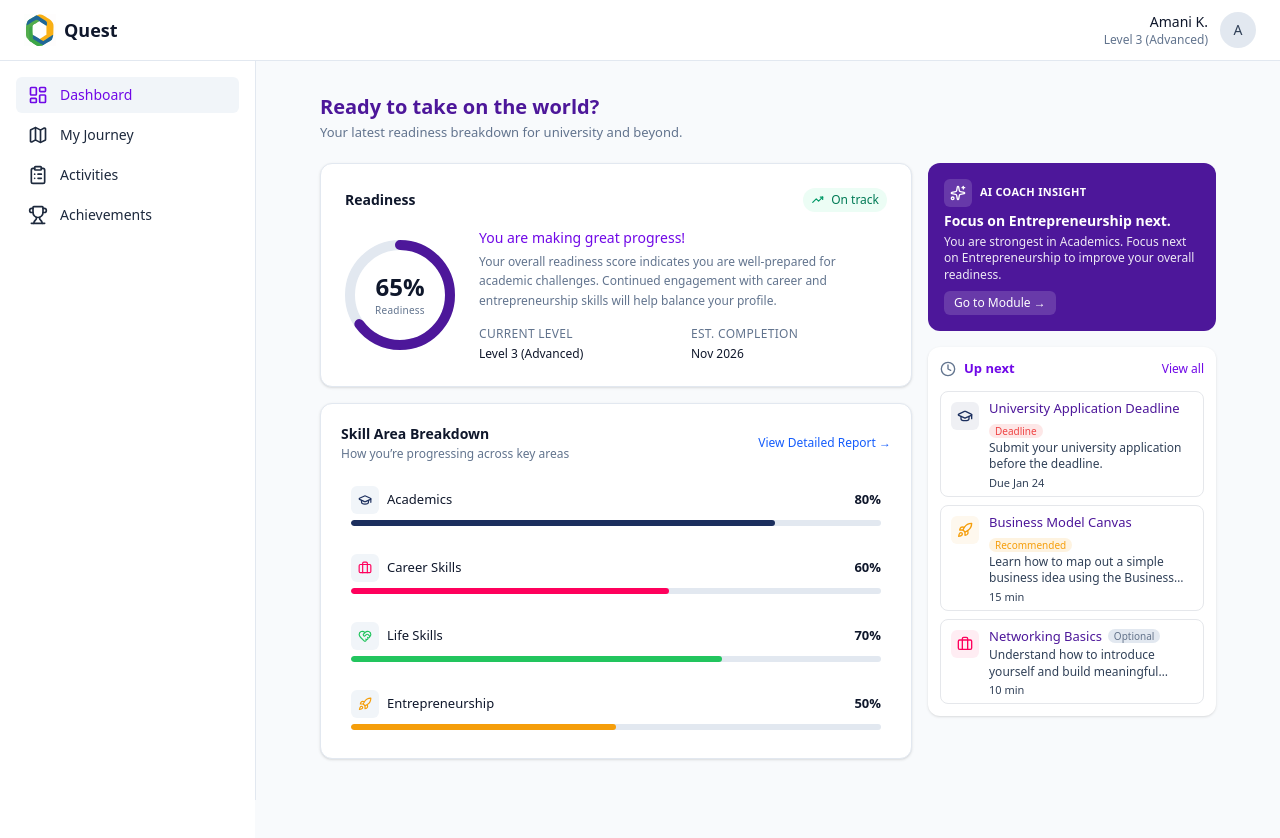
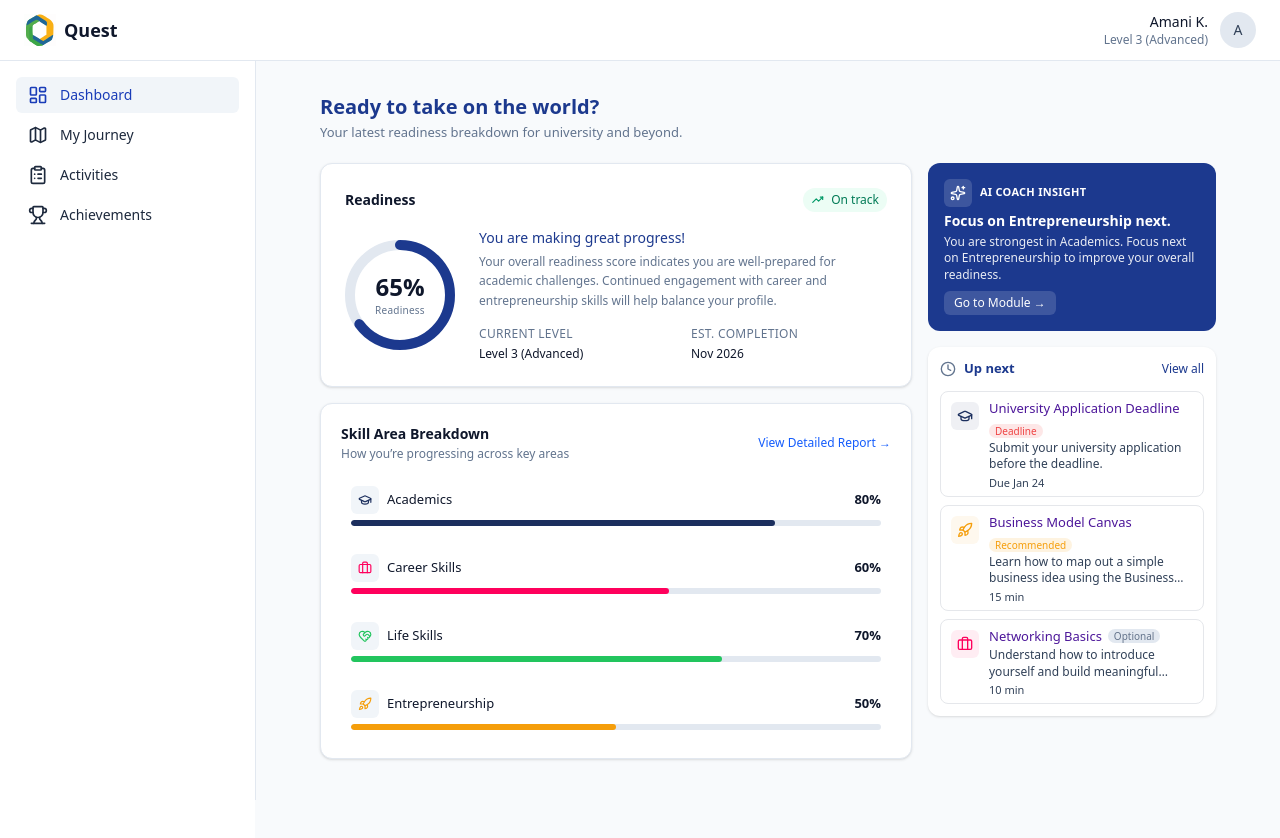
Before and after one commit to kenyansa/quest-demo-learner-readiness-application, a React (Vite) app: page / in a window 1280 px wide. Shown: the top 838 px of the page. Built offline with nearby package versions, Linux system fonts and the light colour scheme.

Commit message:
color edits for landing page

```diff
--- a/src/components/dashboard/cards/aiInsight-card.tsx
+++ b/src/components/dashboard/cards/aiInsight-card.tsx
@@ -7,11 +7,11 @@ export default function AiInsightCard({ message }: { message: string }) {
     <div
       className="
         group
-        bg-violet-900 text-white
+        bg-blue-900 text-white
         rounded-xl
         p-3 md:p-4
         cursor-pointer
-        hover:bg-violet-800
+        hover:bg-blue-800
         hover:shadow-md
         active:translate-y-[1px] active:shadow-none
         transition-all
--- a/src/components/dashboard/cards/up-next-card.tsx
+++ b/src/components/dashboard/cards/up-next-card.tsx
@@ -31,12 +31,10 @@ export default function UpNextCard({ activities }: UpNextCardProps) {
       <header className="flex items-center justify-between">
         <div className="flex items-center gap-2">
           <Clock className="h-4 w-4 text-slate-500" />
-          <h2 className="text-[13px] font-semibold text-violet-700">Up next</h2>
+          <h2 className="text-[13px] font-semibold text-blue-900">Up next</h2>
         </div>
 
-        <button className="text-[12px] font-medium text-violet-700 hover:underline">
-          View all
-        </button>
+        <button className="text-[12px] font-medium text-blue-900 hover:underline">View all</button>
       </header>
 
       <div className="space-y-2">
--- a/src/components/dashboard/progress-message.tsx
+++ b/src/components/dashboard/progress-message.tsx
@@ -3,7 +3,7 @@ import type { ProgressMessageProps } from '../../types/progress';
 export default function ProgressMessage({ interpretation, description }: ProgressMessageProps) {
   return (
     <div className="space-y-1">
-      <p className="text-sm font-medium text-violet-700">{interpretation}</p>
+      <p className="text-sm font-medium text-blue-900">{interpretation}</p>
       <p className="text-xs text-slate-500 leading-relaxed">{description}</p>
     </div>
   );
--- a/src/components/dashboard/readiness-ring.tsx
+++ b/src/components/dashboard/readiness-ring.tsx
@@ -29,7 +29,7 @@ export default function ReadinessRing({ value, size = 96, strokeWidth = 8 }: Rea
         strokeDasharray={circumference}
         strokeDashoffset={offset}
         strokeLinecap="round"
-        className="stroke-violet-900 transition-all duration-700 ease-out"
+        className="stroke-blue-900 transition-all duration-700 ease-out"
       />
     </svg>
   );
--- a/src/layouts/mobile-nav.tsx
+++ b/src/layouts/mobile-nav.tsx
@@ -18,7 +18,7 @@ export default function MobileNav() {
               to={to}
               className={({ isActive }) =>
                 `flex flex-col items-center justify-center px-3 py-2 text-xs transition
-                 ${isActive ? 'text-violet-700' : 'text-slate-500 hover:text-violet-700'}`
+                 ${isActive ? 'text-blue-900' : 'text-slate-500 hover:text-blue-900'}`
               }
             >
               <Icon className="h-5 w-5 mb-1" />
--- a/src/layouts/sidebar.tsx
+++ b/src/layouts/sidebar.tsx
@@ -24,8 +24,8 @@ export default function Sidebar() {
               `flex items-center gap-3 rounded-md px-3 py-2 text-sm font-medium transition-all
                 ${
                   isActive
-                    ? 'bg-slate-100 text-violet-700'
-                    : 'text-slate-800 hover:bg-slate-100 hover:text-violet-700'
+                    ? 'bg-slate-100 text-blue-800'
+                    : 'text-slate-800 hover:bg-slate-100 hover:text-blue-800'
                 }`
             }
           >
--- a/src/pages/dashboard/dashboard.tsx
+++ b/src/pages/dashboard/dashboard.tsx
@@ -11,7 +11,7 @@ export default function Dashboard() {
   return (
     <div className="w-full max-w-[1600px] mx-auto px-4 md:px-6 xl:px-8 space-y-5">
       <header className="space-y-0.5">
-        <h1 className="text-lg md:text-xl font-semibold text-violet-900">
+        <h1 className="text-lg md:text-xl font-semibold text-blue-900">
           Ready to take on the world?
         </h1>
 
```
